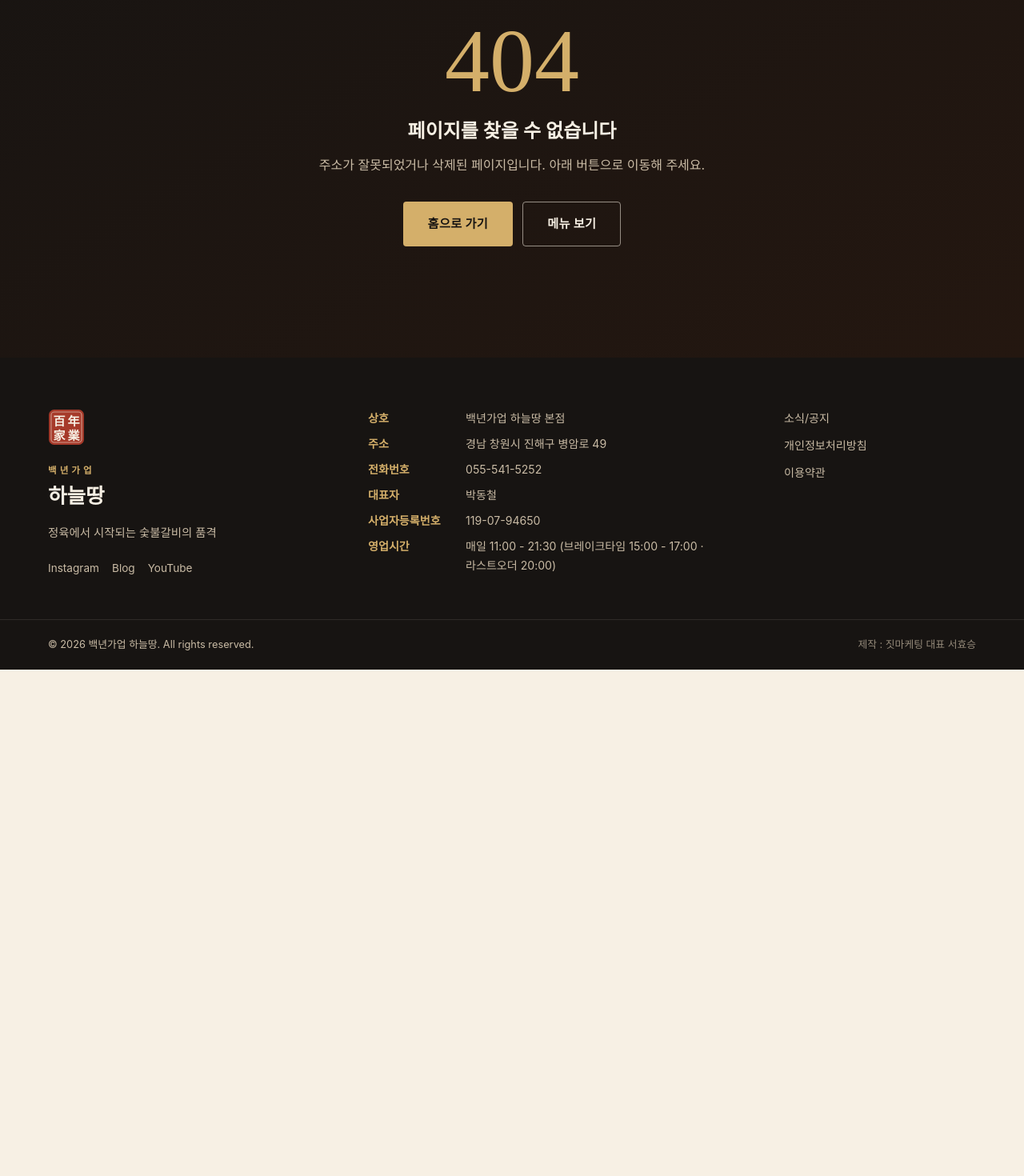
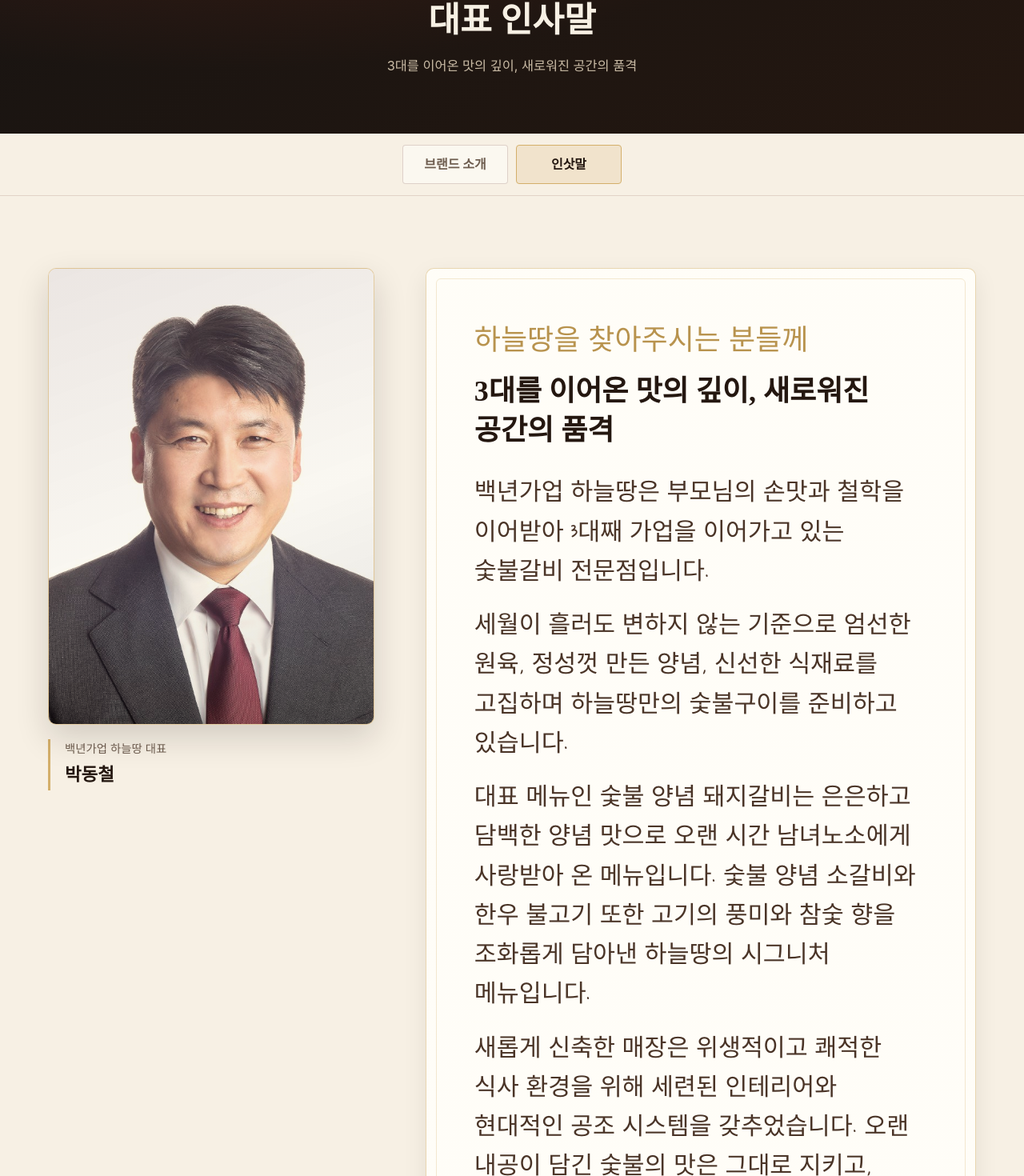
Before and after one commit to djmonnar/haneulttang, a React (Vite) app: page /brand/greeting in a window 1280 px wide. Shown: the part 193-1663 px from the top of the page at 80% size. Before the commit the page ends 1030 px from the top, so only its background shows below. Built offline with nearby package versions, Linux system fonts and the light colour scheme; a web font is replaced by a local one.

Commit message:
Add brand greeting page

```diff
--- a/index.html
+++ b/index.html
@@ -68,7 +68,7 @@
     <link rel="preconnect" href="https://fonts.googleapis.com" />
     <link rel="preconnect" href="https://fonts.gstatic.com" crossorigin />
     <link
-      href="https://fonts.googleapis.com/css2?family=Noto+Serif+KR:wght@400;500;600;700&display=swap"
+      href="https://fonts.googleapis.com/css2?family=Nanum+Pen+Script&family=Noto+Serif+KR:wght@400;500;600;700&display=swap"
       rel="stylesheet"
     />
     <link
--- a/src/App.tsx
+++ b/src/App.tsx
@@ -6,6 +6,7 @@ import ScrollToTop from './components/ScrollToTop'
 import ScrollReveal from './components/ScrollReveal'
 import Home from './pages/Home'
 import Brand from './pages/Brand'
+import Greeting from './pages/Greeting'
 import MenuPage from './pages/MenuPage'
 import Space from './pages/Space'
 import Butchery from './pages/Butchery'
@@ -26,6 +27,7 @@ export default function App() {
         <Routes>
           <Route path="/" element={<Home />} />
           <Route path="/brand" element={<Brand />} />
+          <Route path="/brand/greeting" element={<Greeting />} />
           <Route path="/menu" element={<MenuPage />} />
           <Route path="/space" element={<Space />} />
           <Route path="/butchery" element={<Butchery />} />
--- /dev/null
+++ b/src/components/BrandSubnav.tsx
@@ -0,0 +1,27 @@
+import { NavLink } from 'react-router-dom'
+
+const brandLinks = [
+  { to: '/brand', label: '브랜드 소개', end: true },
+  { to: '/brand/greeting', label: '인삿말' },
+]
+
+export default function BrandSubnav() {
+  return (
+    <nav className="subnav" aria-label="브랜드 소개 하위 메뉴">
+      <div className="container subnav__inner">
+        {brandLinks.map((item) => (
+          <NavLink
+            key={item.to}
+            to={item.to}
+            end={item.end}
+            className={({ isActive }) =>
+              isActive ? 'subnav__link subnav__link--active' : 'subnav__link'
+            }
+          >
+            {item.label}
+          </NavLink>
+        ))}
+      </div>
+    </nav>
+  )
+}
--- a/src/index.css
+++ b/src/index.css
@@ -21,6 +21,7 @@
   --serif: 'Noto Serif KR', 'Nanum Myeongjo', serif;
   --sans: 'Pretendard Variable', Pretendard, -apple-system, 'Segoe UI',
     'Malgun Gothic', sans-serif;
+  --hand: 'Nanum Pen Script', 'Noto Serif KR', cursive;
 
   --header-h: 74px;
   --radius: 10px;
@@ -1347,6 +1348,41 @@ h4 {
    Brand page
    -------------------------------------------------------------------------- */
 
+.subnav {
+  position: sticky;
+  top: var(--header-h);
+  z-index: 20;
+  background: rgba(247, 240, 228, 0.96);
+  border-bottom: 1px solid rgba(90, 36, 24, 0.14);
+  backdrop-filter: blur(12px);
+}
+
+.subnav__inner {
+  display: flex;
+  justify-content: center;
+  gap: 10px;
+  padding: 14px 0;
+}
+
+.subnav__link {
+  min-width: 132px;
+  padding: 10px 18px;
+  border: 1px solid rgba(90, 36, 24, 0.18);
+  border-radius: 4px;
+  color: var(--text-soft);
+  font-weight: 700;
+  text-align: center;
+  background: rgba(255, 253, 248, 0.58);
+  transition: background 0.25s ease, color 0.25s ease, border-color 0.25s ease;
+}
+
+.subnav__link:hover,
+.subnav__link--active {
+  color: var(--deep-brown);
+  border-color: var(--gold);
+  background: rgba(212, 175, 106, 0.2);
+}
+
 .brand-greeting,
 .brand-direction {
   display: grid;
@@ -1423,10 +1459,145 @@ h4 {
   margin: 0 auto;
 }
 
+.greeting-page {
+  display: grid;
+  grid-template-columns: minmax(260px, 0.8fr) minmax(0, 1.35fr);
+  gap: clamp(32px, 5vw, 64px);
+  align-items: start;
+}
+
+.greeting-profile {
+  position: sticky;
+  top: calc(var(--header-h) + 92px);
+}
+
+.greeting-profile .img-frame {
+  box-shadow: var(--shadow-strong);
+}
+
+.greeting-profile__caption {
+  margin-top: 18px;
+  padding-left: 18px;
+  border-left: 3px solid var(--gold);
+}
+
+.greeting-profile__caption span {
+  display: block;
+  color: var(--text-soft);
+  font-size: 0.9rem;
+}
+
+.greeting-profile__caption strong {
+  display: block;
+  margin-top: 2px;
+  font-family: var(--serif);
+  font-size: 1.4rem;
+  color: var(--deep-brown);
+}
+
+.greeting-letter {
+  position: relative;
+  padding: clamp(32px, 5vw, 60px);
+  background:
+    linear-gradient(rgba(255, 253, 248, 0.94), rgba(255, 253, 248, 0.94)),
+    repeating-linear-gradient(
+      0deg,
+      transparent,
+      transparent 42px,
+      rgba(212, 175, 106, 0.16) 43px
+    );
+  border: 1px solid rgba(212, 175, 106, 0.5);
+  border-radius: var(--radius);
+  box-shadow: var(--shadow);
+}
+
+.greeting-letter::before {
+  content: '';
+  position: absolute;
+  inset: 12px;
+  border: 1px solid rgba(212, 175, 106, 0.28);
+  border-radius: calc(var(--radius) - 4px);
+  pointer-events: none;
+}
+
+.greeting-letter__eyebrow {
+  font-family: var(--hand);
+  font-size: clamp(1.65rem, 3vw, 2.25rem);
+  color: var(--gold-dark);
+  margin-bottom: 8px;
+}
+
+.greeting-letter h2 {
+  font-size: clamp(1.65rem, 3vw, 2.25rem);
+  margin-bottom: 30px;
+}
+
+.greeting-letter__body {
+  font-family: var(--hand);
+  font-size: clamp(1.55rem, 2.4vw, 1.9rem);
+  line-height: 1.62;
+  color: #4a3427;
+}
+
+.greeting-letter__body p + p {
+  margin-top: 18px;
+}
+
+.greeting-letter__footer {
+  display: flex;
+  flex-direction: column;
+  align-items: flex-end;
+  gap: 2px;
+  margin-top: 38px;
+}
+
+.greeting-letter__footer span {
+  color: var(--text-soft);
+  font-size: 0.9rem;
+}
+
+.greeting-letter__signature {
+  font-family: var(--hand);
+  font-size: clamp(2.3rem, 5vw, 3.5rem);
+  font-weight: 400;
+  line-height: 1;
+  color: var(--wine);
+  transform: rotate(-2deg);
+}
+
 @media (max-width: 900px) {
   .brand-greeting,
   .brand-direction {
     grid-template-columns: 1fr;
+  }
+  .subnav {
+    position: static;
+  }
+  .greeting-page {
+    grid-template-columns: 1fr;
+  }
+  .greeting-profile {
+    position: static;
+    max-width: 360px;
+    margin-inline: auto;
+    width: 100%;
+  }
+}
+
+@media (max-width: 560px) {
+  .subnav__inner {
+    gap: 8px;
+  }
+  .subnav__link {
+    min-width: 0;
+    flex: 1;
+    padding-inline: 12px;
+  }
+  .greeting-letter {
+    padding: 30px 22px;
+  }
+  .greeting-letter__body {
+    font-size: 1.45rem;
   }
 }
 
--- a/src/pages/Brand.tsx
+++ b/src/pages/Brand.tsx
@@ -3,6 +3,7 @@ import PageHero from '../components/PageHero'
 import SectionHeading from '../components/SectionHeading'
 import ImagePlaceholder from '../components/ImagePlaceholder'
 import CtaBanner from '../components/CtaBanner'
+import BrandSubnav from '../components/BrandSubnav'
 
 const philosophies = [
   {
@@ -55,6 +56,7 @@ export default function Brand() {
         title="하늘땅 이야기"
         description="정육에서 시작되는 숯불갈비의 품격, 백년가업 하늘땅"
       />
+      <BrandSubnav />
 
       {/* 브랜드 인사말 */}
       <section className="section">
--- /dev/null
+++ b/src/pages/Greeting.tsx
@@ -0,0 +1,65 @@
+import { usePageMeta } from '../hooks/usePageMeta'
+import PageHero from '../components/PageHero'
+import BrandSubnav from '../components/BrandSubnav'
+import ImagePlaceholder from '../components/ImagePlaceholder'
+import CtaBanner from '../components/CtaBanner'
+
+const greetingParagraphs = [
+  '백년가업 하늘땅은 부모님의 손맛과 철학을 이어받아 3대째 가업을 이어가고 있는 숯불갈비 전문점입니다.',
+  '세월이 흘러도 변하지 않는 기준으로 엄선한 원육, 정성껏 만든 양념, 신선한 식재료를 고집하며 하늘땅만의 숯불구이를 준비하고 있습니다.',
+  '대표 메뉴인 숯불 양념 돼지갈비는 은은하고 담백한 양념 맛으로 오랜 시간 남녀노소에게 사랑받아 온 메뉴입니다. 숯불 양념 소갈비와 한우 불고기 또한 고기의 풍미와 참숯 향을 조화롭게 담아낸 하늘땅의 시그니처 메뉴입니다.',
+  '새롭게 신축한 매장은 위생적이고 쾌적한 식사 환경을 위해 세련된 인테리어와 현대적인 공조 시스템을 갖추었습니다. 오랜 내공이 담긴 숯불의 맛은 그대로 지키고, 식사의 편안함은 한층 더 높였습니다.',
+  '가족 외식부터 격식 있는 모임까지, 백년가업 하늘땅에서 시간이 증명한 진짜 숯불구이를 경험해 보시기 바랍니다.',
+]
+
+export default function Greeting() {
+  usePageMeta(
+    '대표 인사말 | 백년가업 하늘땅 본점',
+    '3대를 이어온 맛의 깊이와 새로워진 공간의 품격. 백년가업 하늘땅 박동철 대표의 인사말을 소개합니다.',
+  )
+
+  return (
+    <>
+      <PageHero
+        eyebrow="GREETING"
+        title="대표 인사말"
+        description="3대를 이어온 맛의 깊이, 새로워진 공간의 품격"
+      />
+      <BrandSubnav />
+
+      <section className="section">
+        <div className="container">
+          <div className="greeting-page">
+            <aside className="greeting-profile">
+              <ImagePlaceholder
+                src="/images/brand/park-dongcheol.jpg"
+                label="박동철 대표 프로필 사진"
+                ratio="5 / 7"
+              />
+              <div className="greeting-profile__caption">
+                <span>백년가업 하늘땅 대표</span>
+                <strong>박동철</strong>
+              </div>
+            </aside>
+
+            <article className="greeting-letter" aria-labelledby="greeting-title">
+              <p className="greeting-letter__eyebrow">하늘땅을 찾아주시는 분들께</p>
+              <h2 id="greeting-title">3대를 이어온 맛의 깊이, 새로워진 공간의 품격</h2>
+              <div className="greeting-letter__body">
+                {greetingParagraphs.map((paragraph) => (
+                  <p key={paragraph}>{paragraph}</p>
+                ))}
+              </div>
+              <footer className="greeting-letter__footer">
+                <span>백년가업 하늘땅 대표</span>
+                <strong className="greeting-letter__signature">박동철 올림</strong>
+              </footer>
+            </article>
+          </div>
+        </div>
+      </section>
+
+      <CtaBanner />
+    </>
+  )
+}
```
Also changed, not shown: public/images/brand/park-dongcheol.jpg (added), 1 other file (tests, documents, lock files or other folders).
